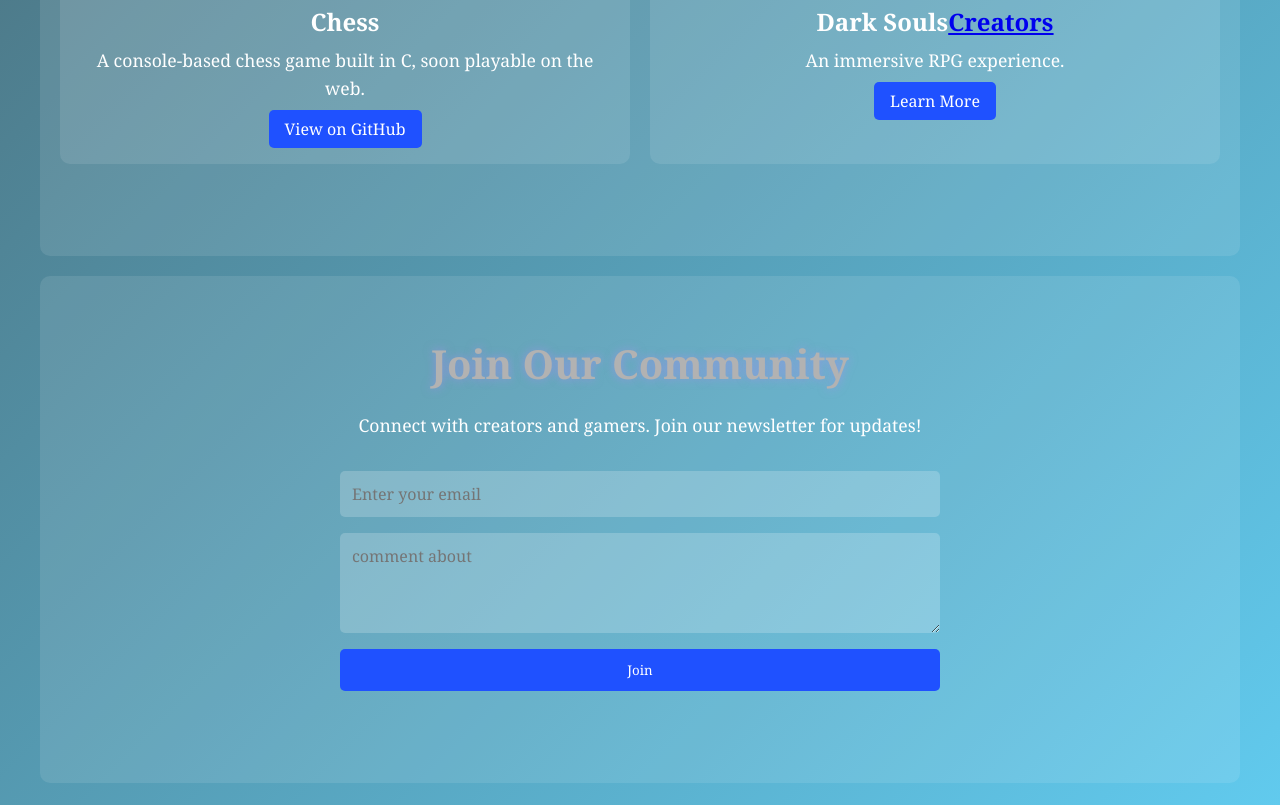
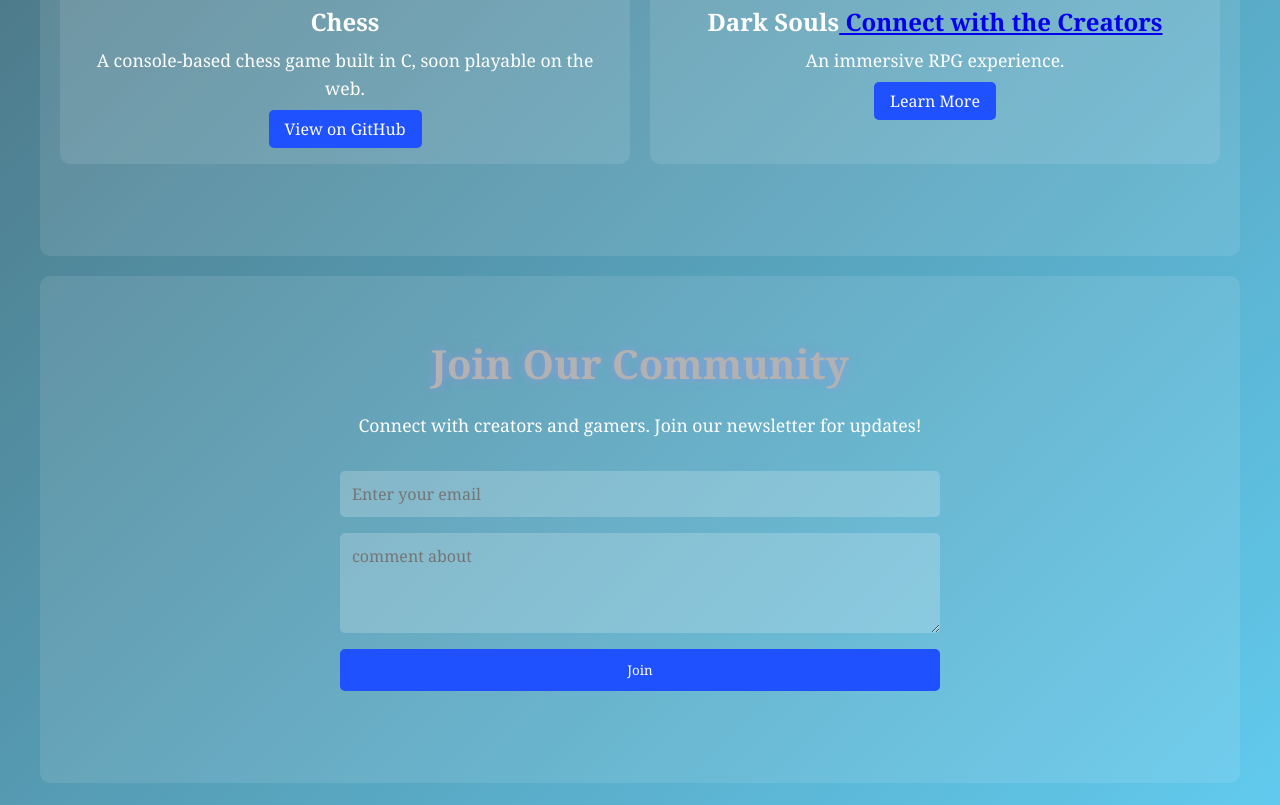
Before and after one commit to sean592510/gaming-studio-website, a plain HTML site: page index.html in a window 1280 px wide. Shown: the part 1602-2407 px from the top of the page. Drawn offline with nearby package versions, Linux system fonts and the light colour scheme.

Commit message:
Update index.html

```diff
--- a/index.html
+++ b/index.html
@@ -37,7 +37,7 @@
         </div>
         <div class="game-card">
           <img src="https://m.media-amazon.com/images/I/81HFdlL5MIL._AC_UF894,1000_QL80_.jpg" alt="Dark Souls Game Cover">
-          <h3>Dark Souls<a href= "https://www.fromsoftware.jp/ww/">Creators</a></h3>
+          <h3>Dark Souls<a href= "https://www.fromsoftware.jp/ww/"> Connect with the Creators</a></h3>
           <p>An immersive RPG experience.</p>
           <a href="https://www.fromsoftware.jp/ww/" class="cta">Learn More</a>
         </div>
```
